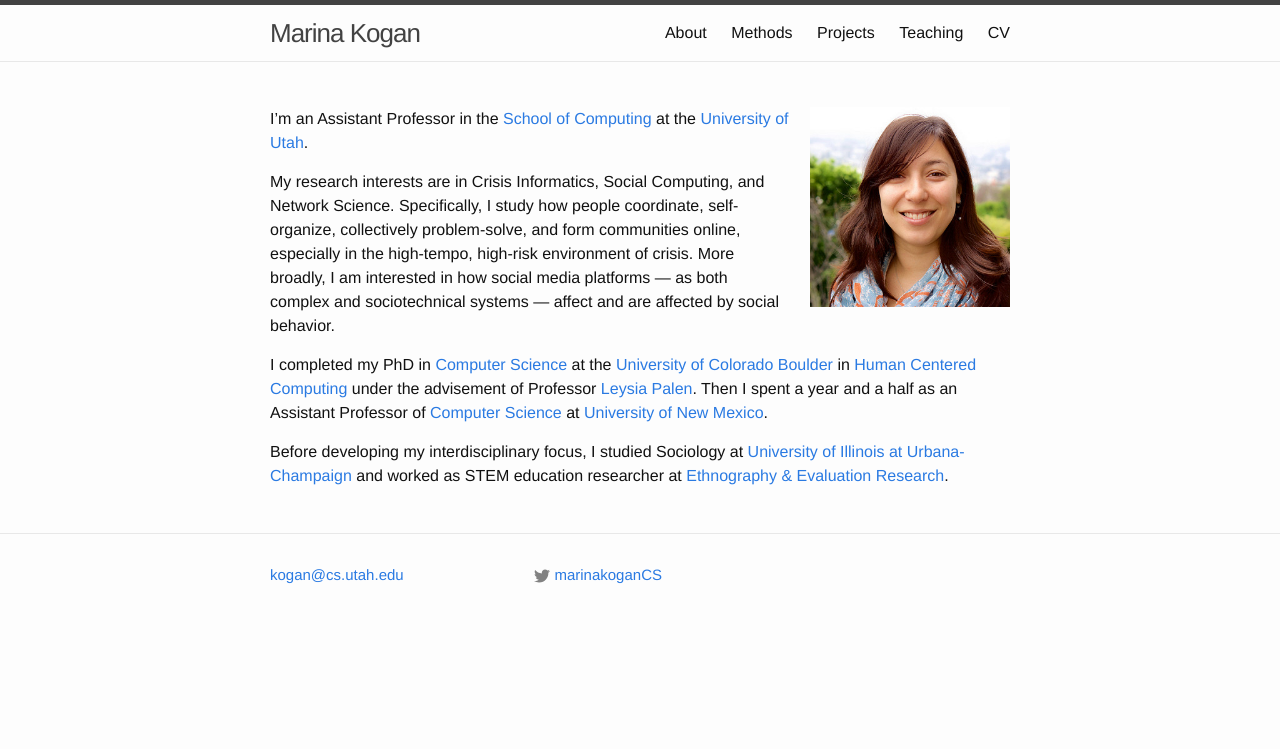
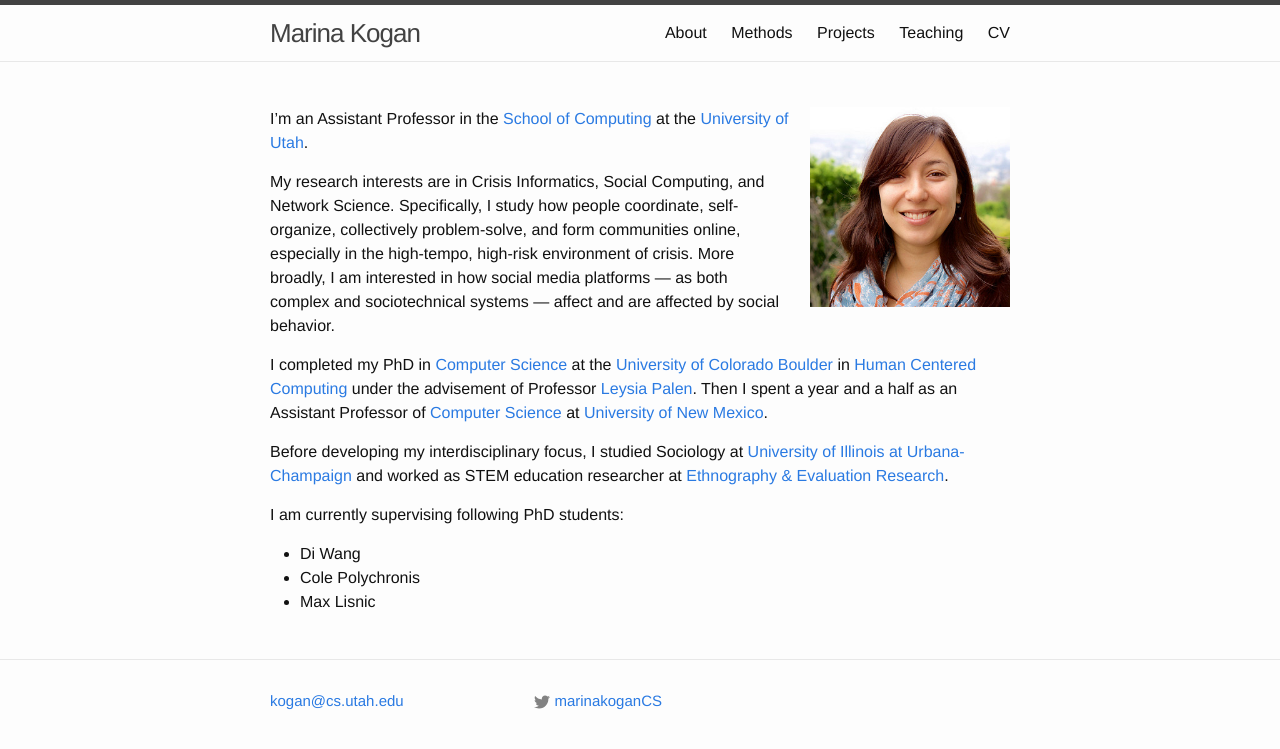
Before and after one commit to marinkala/marinkala.github.com, a Jekyll site: the page built from index.md, in a window 1280 px wide. Shown: the top 749 px of the page. Built offline with Jekyll 4.4.1, drawn with Linux system fonts in a browser that asks for light colours.

Commit message:
add students

```diff
--- a/index.md
+++ b/index.md
@@ -11,3 +11,9 @@ My research interests are in Crisis Informatics, Social Computing, and Network S
 I completed my PhD in [Computer Science](https://www.colorado.edu/cs/) at the [University of Colorado Boulder](http://colorado.edu) in [Human Centered Computing](http://hcc.colorado.edu) under the advisement of Professor [Leysia Palen](http://cmci.colorado.edu/~palen/). Then I spent a year and a half as an Assistant Professor of [Computer Science](https://www.cs.unm.edu/) at [University of New Mexico](https://www.unm.edu/).
 
 Before developing my interdisciplinary focus, I studied Sociology at [University of Illinois at Urbana-Champaign](http://illinois.edu/) and worked as STEM education researcher at [Ethnography & Evaluation Research](http://www.colorado.edu/eer/).
+
+I am currently supervising following PhD students:
+
+ - Di Wang
+ - Cole Polychronis
+ - Max Lisnic
```
